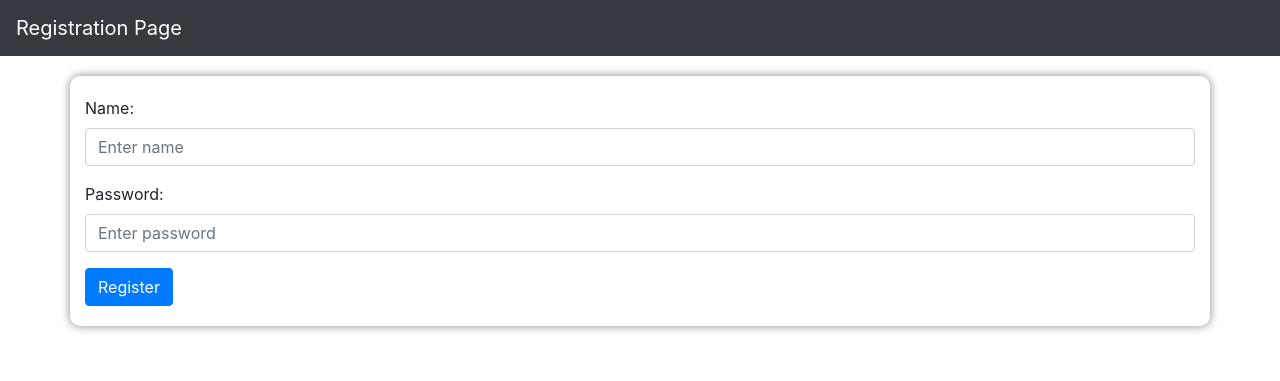
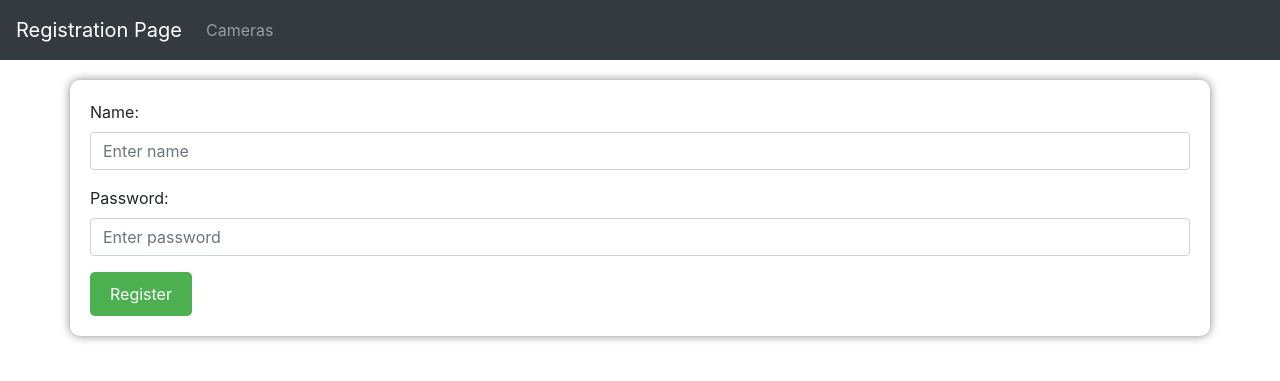
Before and after one commit to adanyaev/PigsProject, a Django app: page /registration in a window 1280 px wide. Shown: the top 381 px of the page. Run offline with Django 4.2, Linux system fonts and the light colour scheme; some libraries are stand-ins or nearby versions.

Commit message:
Add navbar

```diff
--- /dev/null
+++ b/main/static/main/css/base.css
@@ -0,0 +1,8 @@
+body {
+    background-color: #f2f2f2;
+}
+
+nav {
+    width:100%;
+    min-height: 60px;
+}
--- a/main/static/main/css/login.css
+++ b/main/static/main/css/login.css
@@ -1,7 +1,3 @@
-body {
-   background-color: #f2f2f2;
-  }
-
   .container {
    margin-top: 20px;
    background-color: #ffffff;
--- a/main/static/main/css/register.css
+++ b/main/static/main/css/register.css
@@ -1,7 +1,3 @@
- body {
-   background-color: #f2f2f2;
-  }
-
   .container {
    margin-top: 20px;
    background-color: #ffffff;
--- /dev/null
+++ b/main/templates/main/base.html
@@ -0,0 +1,27 @@
+{% load static %}
+<!doctype html>
+<html lang="en">
+  <head>
+    <meta charset="utf-8">
+    <meta name="viewport" content="width=device-width, initial-scale=1">
+    <title>Pigs App</title>
+    <link rel="stylesheet" href="{% static 'main/css/base.css' %}">
+
+    <link rel="stylesheet" href="{% static 'main/css/login.css' %}">
+    <link rel="stylesheet" href="https://maxcdn.bootstrapcdn.com/bootstrap/4.5.2/css/bootstrap.min.css">
+    <script src="https://ajax.googleapis.com/ajax/libs/jquery/3.5.1/jquery.min.js"></script>
+    <script src="https://cdnjs.cloudflare.com/ajax/libs/popper.js/1.16.0/umd/popper.min.js"></script>
+    <script src="https://maxcdn.bootstrapcdn.com/bootstrap/4.5.2/js/bootstrap.min.js"></script>
+  </head>
+  <body>
+    {% block header %}
+    <nav class="navbar navbar-expand-sm bg-dark navbar-dark">
+        <span class="navbar-brand">{{ page_name }}</span>
+        <ul class="navbar-nav me-auto mb-2 mb-lg-0">
+            <li class="nav-item"><a class="nav-link" href="/cameras">Cameras</a></li>
+        </ul>
+    </nav>
+    {% endblock header%}
+    {% block content %} {% endblock content %}
+  </body>
+</html>
--- a/main/templates/main/register.html
+++ b/main/templates/main/register.html
@@ -1,21 +1,8 @@
+{% extends "main/base.html" %}
 {% load static %}
-<!DOCTYPE html>
-<html>
-<head>
- <title>Registration Page</title>
- <meta charset="UTF-8">
- <meta name="viewport" content="width=device-width, initial-scale=1">
+{% block content %}
+
 <link rel="stylesheet" href="{% static 'main/css/register.css' %}">
- <link rel="stylesheet" href="https://maxcdn.bootstrapcdn.com/bootstrap/4.5.2/css/bootstrap.min.css">
- <script src="https://ajax.googleapis.com/ajax/libs/jquery/3.5.1/jquery.min.js"></script>
- <script src="https://cdnjs.cloudflare.com/ajax/libs/popper.js/1.16.0/umd/popper.min.js"></script>
- <script src="https://maxcdn.bootstrapcdn.com/bootstrap/4.5.2/js/bootstrap.min.js"></script>
-
-</head>
-<body>
- <nav class="navbar navbar-expand-sm bg-dark navbar-dark">
-  <span class="navbar-brand">Registration Page</span>
- </nav>
 
 <div class="container">
     <form>
@@ -31,5 +18,5 @@
      <button type="submit" class="btn btn-primary register-btn">Register</button>
     </form>
    </div>
-</body>
-</html>
+
+{% endblock content %}
--- a/main/urls.py
+++ b/main/urls.py
@@ -7,4 +7,5 @@
     path('', views.index, name='index'),
     path('login', views.login, name='login'),
     path('registration', views.register, name='registration'),
+    path('cameras', views.cameras, name="cameras")
 ]
--- a/main/views.py
+++ b/main/views.py
@@ -11,8 +11,15 @@
 
 def login(request):
 
-    return render(request, 'main/login.html')
+    context = {"page_name": "Authorization Page"}
+    return render(request, 'main/login.html', context=context)
 
 def register(request):
 
-	return render(request, 'main/register.html')
+	context = {"page_name": "Registration Page"}
+	return render(request, 'main/register.html', context=context)
+
+def cameras(request):
+
+	context = {"page_name": "Connected cameras"}
+	return render(request, 'main/cameras.html', context=context)
```
Also changed, not shown: main/templates/main/cameras.html (added, +11 -0 lines), main/templates/main/login.html (+6 -18 lines), db.sqlite3 (added), main/static/main/css/cameras.css (added). Lines whose indentation alone changed are shown as unchanged.
